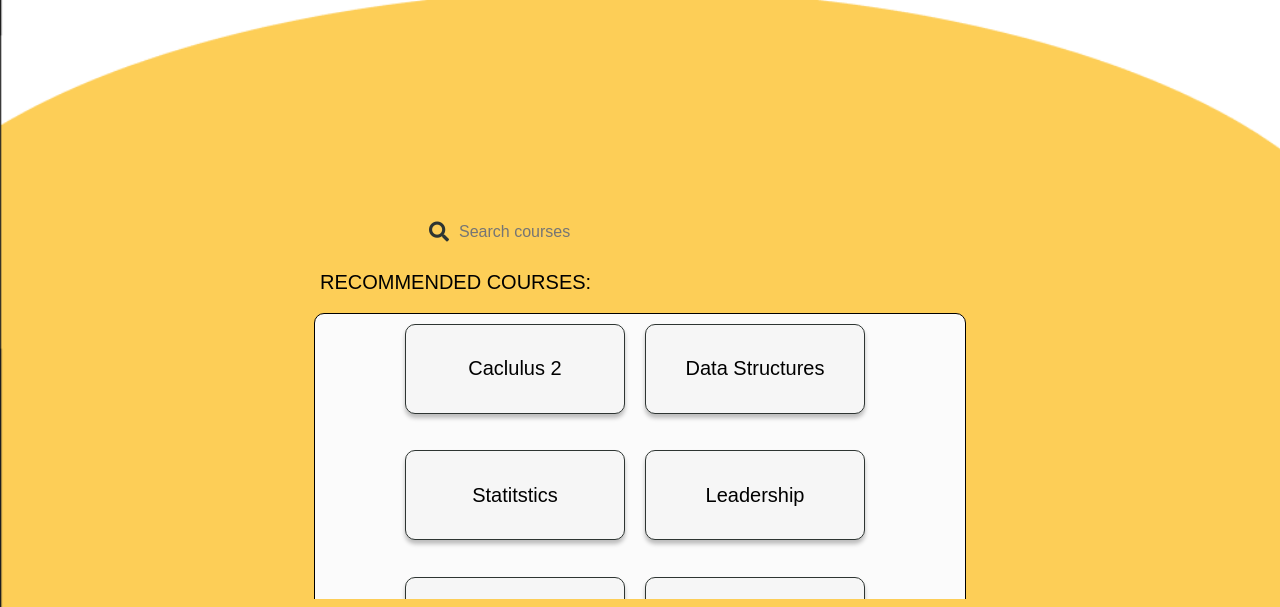
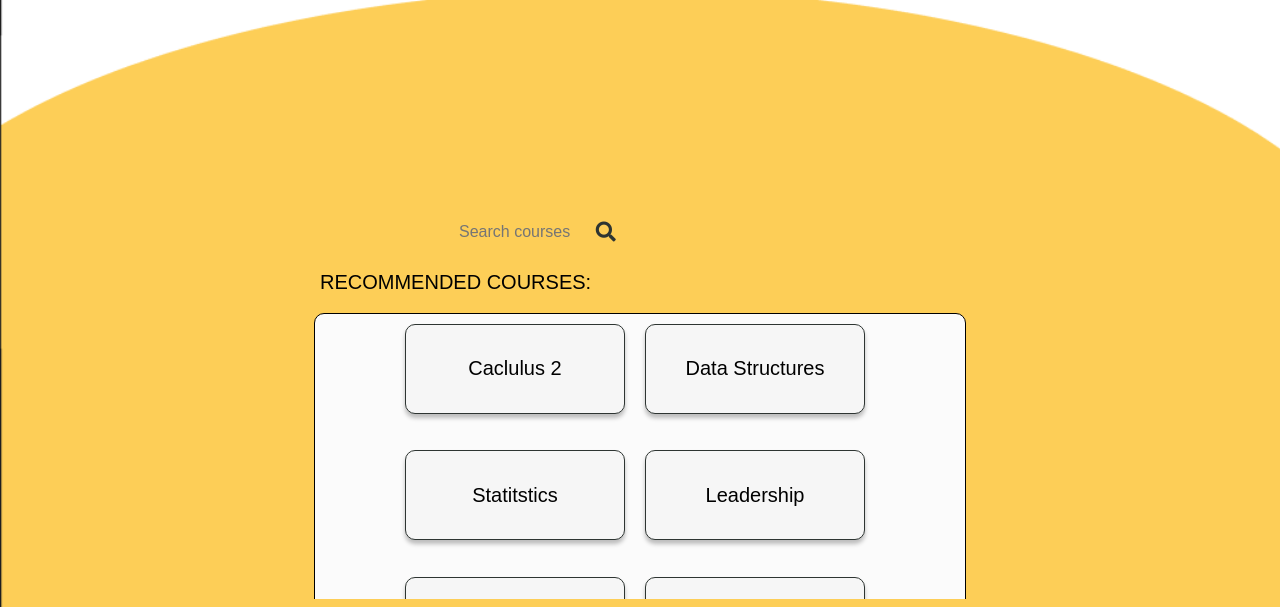
Before and after one commit to aminameric/HCI-Project, a plain HTML site: page enrollMe.html in a window 1280 px wide. Shown: the part 193-800 px from the top of the page. Drawn offline with Linux system fonts and the light colour scheme.

Commit message:
enroll fixx

```diff
--- a/css/enrollMe.css
+++ b/css/enrollMe.css
@@ -157,10 +157,11 @@ nav {
     font-size: 20px;
     color: #2e3532;
     position: absolute;
-    left: 10px;
+    left: 40%;
     top: 50%;
     transform: translateY(-50%);
   }
+
 
 .recommended-title{
     margin-top: 15px;
```
